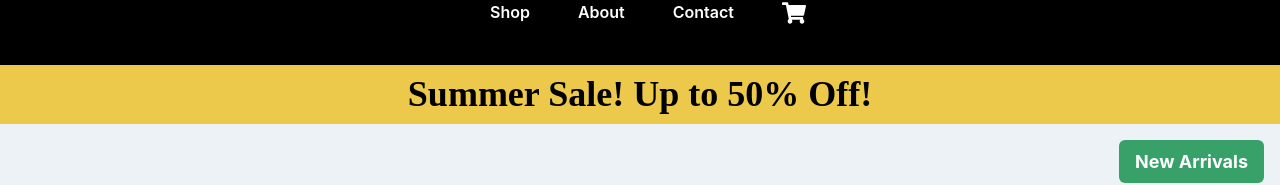
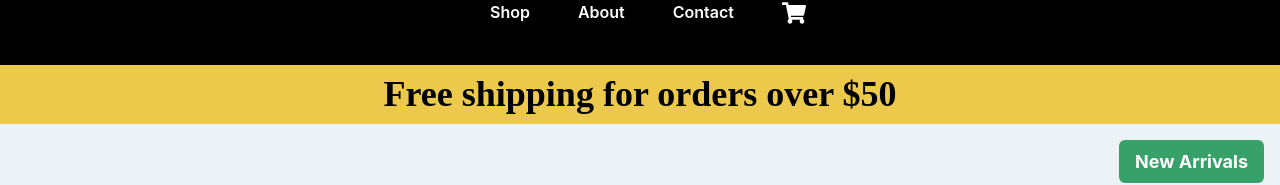
Before and after one commit to GPT-Engineer-App/sleek-cool-3d-fashion, a React (Vite) app: page / in a window 1280 px wide. Shown: the part 155-340 px from the top of the page. Built offline with nearby package versions, Linux system fonts and the light colour scheme.

Commit message:
Updated the banner text to "Free shipping for orders over $50".
Prompt: change the text on the banner to Free shipping for orders over $50

```diff
--- a/src/pages/Index.jsx
+++ b/src/pages/Index.jsx
@@ -36,7 +36,7 @@ const Index = () => {
       <Box bg="yellow.400" py={2} position="relative" zIndex={1}>
         <Container maxW="container.lg">
           <Heading as="h2" size="xl" color="black" textAlign="center" fontFamily="cursive">
-            Summer Sale! Up to 50% Off!
+            Free shipping for orders over $50
           </Heading>
         </Container>
       </Box>
```
